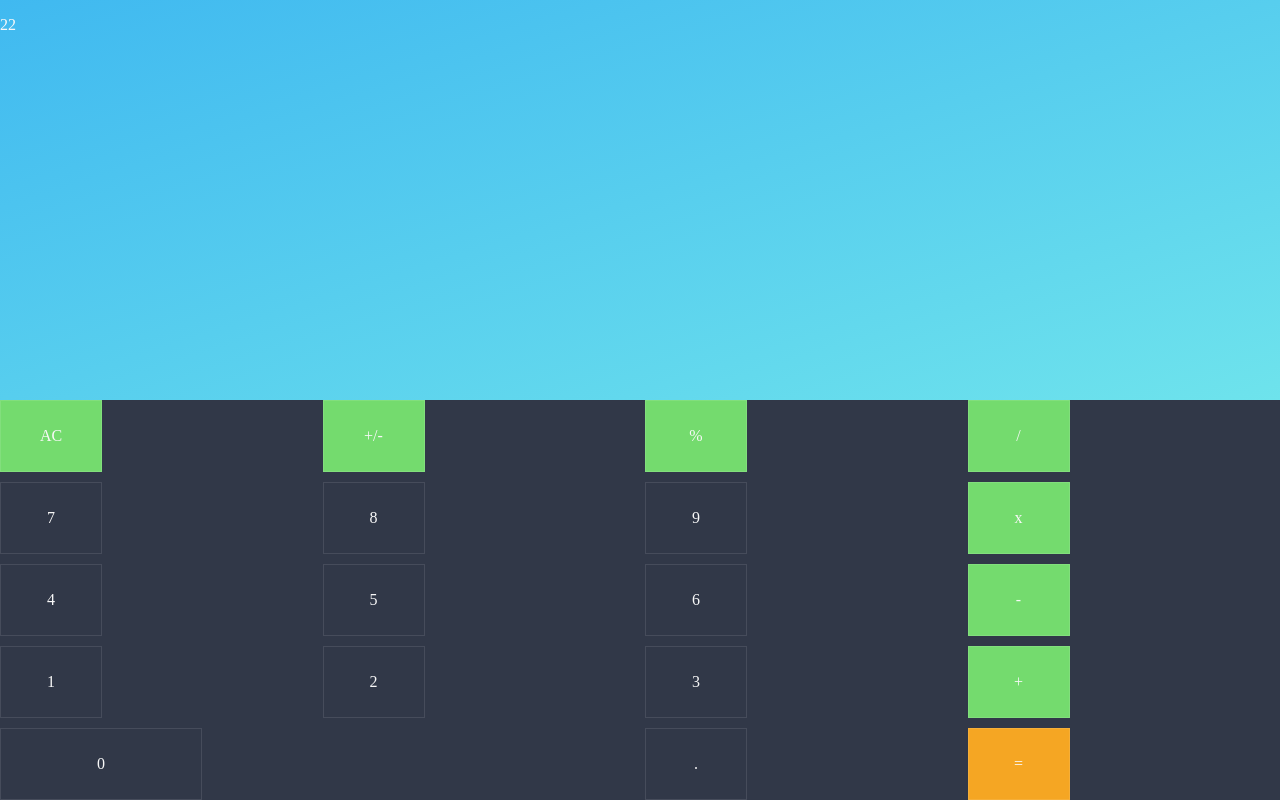
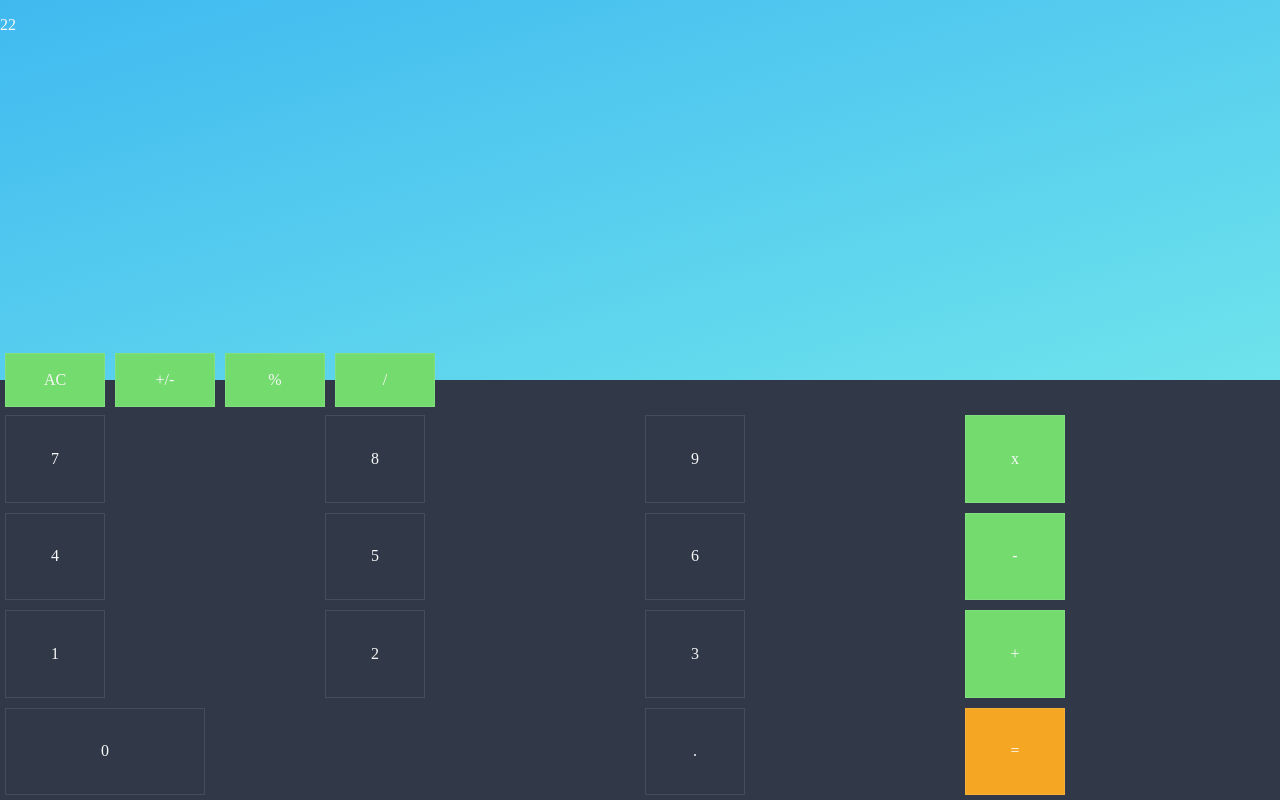
Before and after one commit to Tagir-A/calc, a website: page index.html in a window 1280 px wide. Drawn offline with Linux system fonts and the light colour scheme.

Commit message:
fix markup

```diff
--- a/index.html
+++ b/index.html
@@ -1,5 +1,6 @@
 <!DOCTYPE html>
 <html lang="en">
+
 <head>
     <meta charset="UTF-8">
     <meta name="viewport" content="width=device-width, initial-scale=1.0">
@@ -7,30 +8,36 @@
     <link rel="stylesheet" href="main.css">
     <title>Calculator</title>
 </head>
+
 <body>
+    <div class="calc">
         <div class="display">
             <p class="screen">22</p>
         </div>
         <div class="keyboard">
-        <div class="key">AC</div>
-        <div class="key">+/-</div>
-        <div class="key">%</div>
-        <div class="key">/</div>
+            <div class="row">
+                <div class="key row__key key--special">AC</div>
+                <div class="key row__key key--special">+/-</div>
+                <div class="key row__key key--special">%</div>
+                <div class="key row__key key--special">/</div>
+            </div>
             <div class="key">7</div>
             <div class="key">8</div>
             <div class="key">9</div>
-        <div class="key">x</div>
+            <div class="key key--special">x</div>
             <div class="key">4</div>
             <div class="key">5</div>
             <div class="key">6</div>
-        <div class="key">-</div>
+            <div class="key key--special">-</div>
             <div class="key">1</div>
             <div class="key">2</div>
             <div class="key">3</div>
-        <div class="key">+</div>
+            <div class="key key--special">+</div>
             <div class="key key--long">0</div>
             <div class="key">.</div>
-        <div class="key">=</div>
+            <div class="key key--equals">=</div>
+        </div>
     </div>
 </body>
+
 </html>
--- a/main.css
+++ b/main.css
@@ -1,10 +1,19 @@
+* {
+    box-sizing: border-box;
+}
+
 body {
     margin: 0;
     height: 100vh;
+    color: #f8f8f8;
+}
+
+.calc {
+    height: 100%;
     display: flex;
     flex-direction: column;
-    color: #f8f8f8;
 }
+
 .display {
     flex: 1 1 0;
     background-image: linear-gradient(to bottom right,#40b9f0,#6ee3ec);
@@ -12,12 +21,30 @@ body {
 
 .keyboard {
     background-color: #313848;
+    padding:  35px 5px 5px;
     flex: 1 1 0;
     display: grid;
-    grid-template-rows: repeat(5, 1fr);
+    grid-template-rows: repeat(4, 1fr);
     grid-template-columns: repeat(4, 1fr);
     grid-gap: 10px;
     position: relative;
+}
+
+.row {
+    position: absolute;
+    padding: 0 5px;
+    width: 100%;
+    display: flex;
+    transform: translateY(-50%);
+}
+
+.row__key {
+    flex: 1 0 0;
+    margin-right: 10px;
+    height: 54px;
+}
+.row__key:last-child {
+    margin-right: 0;
 }
 
 .key {
@@ -29,25 +56,19 @@ body {
     border: 1px solid rgba(255, 255, 255, 0.1);
 }
 
-.key:nth-of-type(-n+4),
-.key:nth-of-type(4n+4) {
+.key--special {
     background-color: #74db6e;
 }
 
-.key:last-of-type {
+.key--equals {
     background-color: #f5a623;
 }
-
-.key:hover {
-    /* background-color: #2c3343; */
-    filter: brightness(85%);
-}
-
-/* .key:nth-of-type(even) {
-    background-color: lightgoldenrodyellow;
-} */
 
 .key--long {
     grid-column: 1 / 3;
     max-width: 200px;
 }
+
+.key:hover {
+    filter: brightness(85%);
+}
```
Lines whose indentation alone changed are shown as unchanged.
